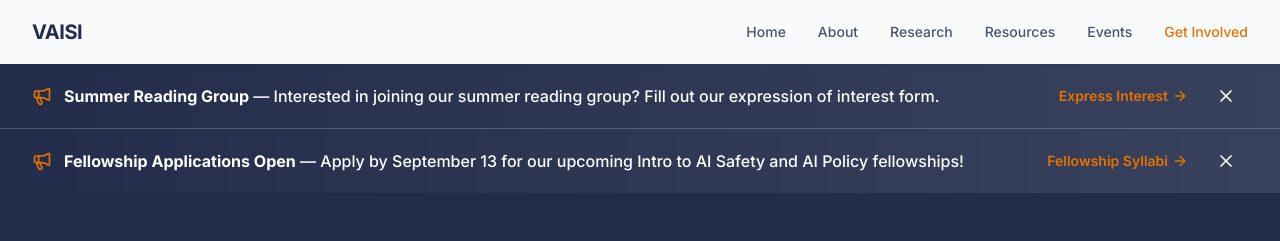
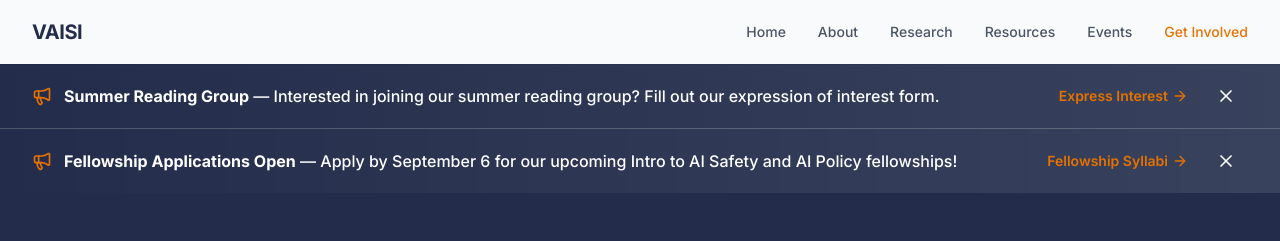
Before and after one commit to Virginia-AI-Security-Initiative/VAISI_Website, a Next.js app: page /get-involved in a window 1280 px wide. Shown: the top 241 px of the page. Built offline with nearby package versions, Linux system fonts and the light colour scheme; a web font is replaced by a local one.

Commit message:
updated dates

```diff
--- a/app/get-involved/page.tsx
+++ b/app/get-involved/page.tsx
@@ -17,7 +17,7 @@ const eventTypes = [
         description: "Build a foundation in AI safety through a weekly reading and discussion group covering advanced AI risks and current safety research. Dinner is provided, there is no mandatory reading outside the fellowship, and participants may complete an optional capstone project.",
         applicationNote: "Applications are reviewed on a rolling basis.",
         cta: {
-            text: "Apply by September 13",
+            text: "Apply by September 6",
             link: "https://airtable.com/appM8XoHX2voW3LQe/pag7pdRcPx9uhaRnF/form"
         },
         syllabus: {
@@ -39,7 +39,7 @@ const eventTypes = [
         description: "Explore AI policy and governance in a weekly cohort covering technical foundations, frontier policy, national security, safety regulation, corporate governance, and careers. Dinner is provided, with 0-30 minutes of weekly reading and an optional capstone project.",
         applicationNote: "Applications are reviewed on a rolling basis.",
         cta: {
-            text: "Apply by September 13",
+            text: "Apply by September 6",
             link: "https://airtable.com/appM8XoHX2voW3LQe/pag7pdRcPx9uhaRnF/form"
         },
         syllabus: {
--- a/components/AnnouncementBanner.tsx
+++ b/components/AnnouncementBanner.tsx
@@ -22,7 +22,7 @@ const announcements: {
     {
         id: "fellowship-applications-open-2026",
         title: "Fellowship Applications Open",
-        summary: "Apply by September 13 for our upcoming Intro to AI Safety and AI Policy fellowships!",
+        summary: "Apply by September 6 for our upcoming Intro to AI Safety and AI Policy fellowships!",
         link: "https://docs.google.com/document/d/10HcHGxPJ5VpnWoK1sq2nQQ6N85vsy95vgF_T9XGw3Es/edit?usp=sharing",
         linkText: "Fellowship Syllabi",
     },
```
